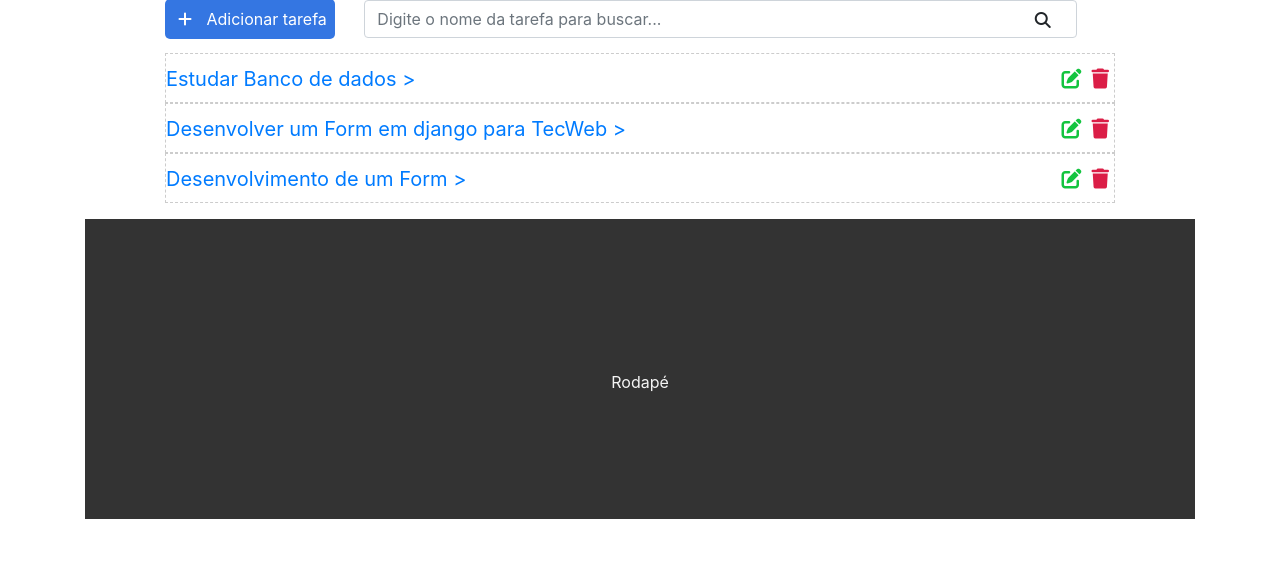
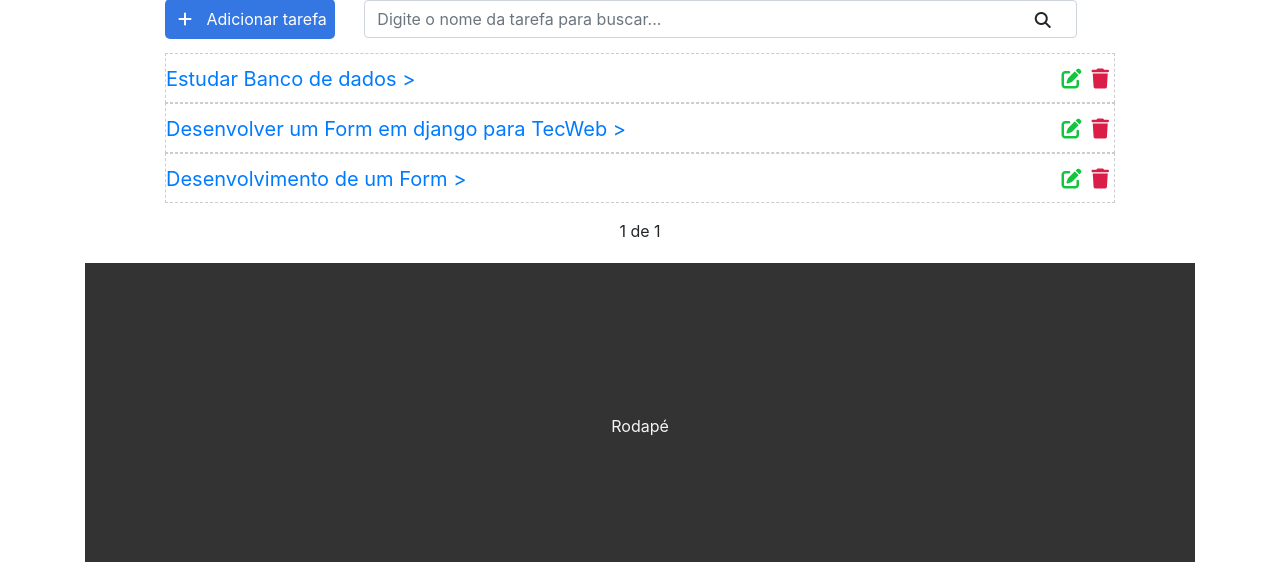
Before and after one commit to MarlonMendesMarcondes/Django_API, a Django app: page / in a window 1280 px wide. Shown: the part 148-710 px from the top of the page. Run offline with Django 5.2, Linux system fonts and the light colour scheme; data comes from the database, SQL or seed files in the repository; both versions use the stored data as it was after the commit; some libraries are stand-ins or nearby versions.

Commit message:
Paginação

```diff
--- a/project/tasks/static/css/styles.css
+++ b/project/tasks/static/css/styles.css
@@ -112,3 +112,19 @@ ul.messages {
 ul.messages li {
     list-style: none;
 }
+
+/* paginação */
+
+.pagination{
+    margin-bottom: 20px;
+}
+
+.step-links {
+    position:relative;
+    margin-left: auto;
+    margin-right: auto;
+}
+.step-links .current {
+    margin-left: 5px;
+    margin-right: 5px;
+}
--- a/project/tasks/static/js/scripts.js
+++ b/project/tasks/static/js/scripts.js
@@ -1 +1,16 @@
-console.log("funcinou");
+$(document).ready(function() {
+
+    var deleteBtn = $('.delete-btn');
+
+    $(deleteBtn).on('click',function(e){
+
+        e.preventDefault();
+
+        var delLink = $(this).attr('href');
+        var result = confirm("Quer deletar esta tarefa?");
+
+        if (result){
+            window.location.href = delLink;
+        }
+    });
+});
--- a/project/tasks/templates/tasks/list.html
+++ b/project/tasks/templates/tasks/list.html
@@ -25,11 +25,25 @@
         {% for task in tasks %}
         <li class="task-item">
             <span><a href="/task/{{task.id}}">{{task.title}}</<a></span>
-            <a href="delete/{{task.id}}"><span> <i class="fas fa-trash"></i></span>>
+            <a href="delete/{{task.id}}" class="delete-btn"><span> <i class="fas fa-trash"></i></span>>
             <a href="edit/{{task.id}}"><span><i class="fas fa-edit"></i></span></a>
         </li>
         {% endfor %}
     </ul>
+    <div class="pagination">
+        <span class = "step-links">
+        {% if tasks.has_previous %}
+            <a href="?page={{ tasks.previous_page_number }}"><i class="fas fa-arrow-left"></i></a>
+        {% endif %}
+
+        <span class = "current">
+            {{tasks.number}} de {{tasks.paginator.num_pages}}
+        </span>
+        </span>
+        {% if tasks.has_next %}
+            <a href="?page={{ tasks.next_page_number }}"><i class="fas fa-arrow-right"></i></a>
+        {% endif %}
+    </div>
 </div>
 
 {% endblock %}
--- a/project/tasks/views.py
+++ b/project/tasks/views.py
@@ -3,6 +3,7 @@ from django.http import HttpResponse
 from .models import Task
 from .forms import TaskForm
 from django.contrib import messages
+from django.core.paginator import Paginator
 # Create your views here.
 def helloWorld(request):
     return HttpResponse("Hello World!")
@@ -37,7 +38,14 @@ def editTask(request,id):
         return render(request, 'tasks/edittask.html',{'form': form, 'task':task})
 
 def tasksList(request):
-    tasks = Task.objects.all().order_by("-created_at")
+    tasks_list = Task.objects.all().order_by("-created_at")
+
+    paginator = Paginator(tasks_list, 3)
+
+    page = request.GET.get('page')
+
+    tasks = paginator.get_page(page)
+
     return render(request,'tasks/list.html',{'tasks':tasks})
 
 def deleteTask(request,id):
```
Also changed, not shown: project/db.sqlite3.
